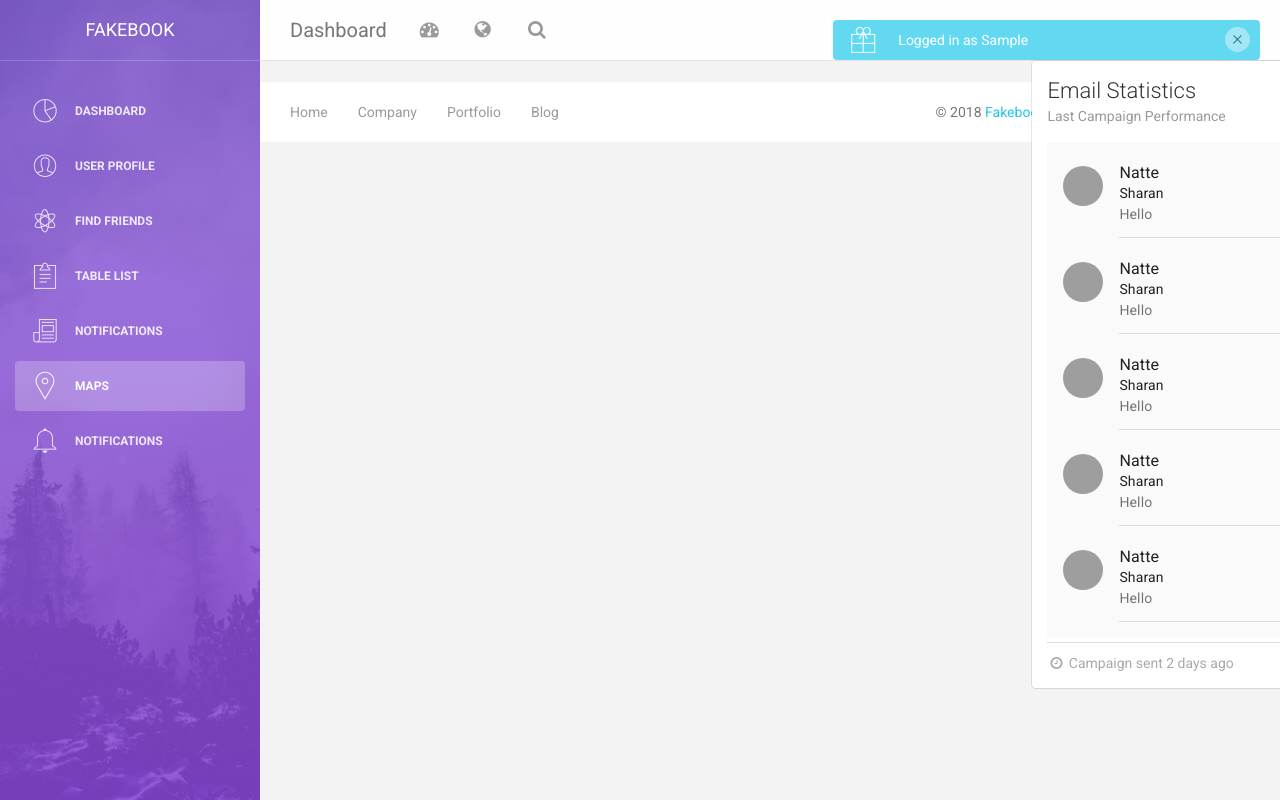
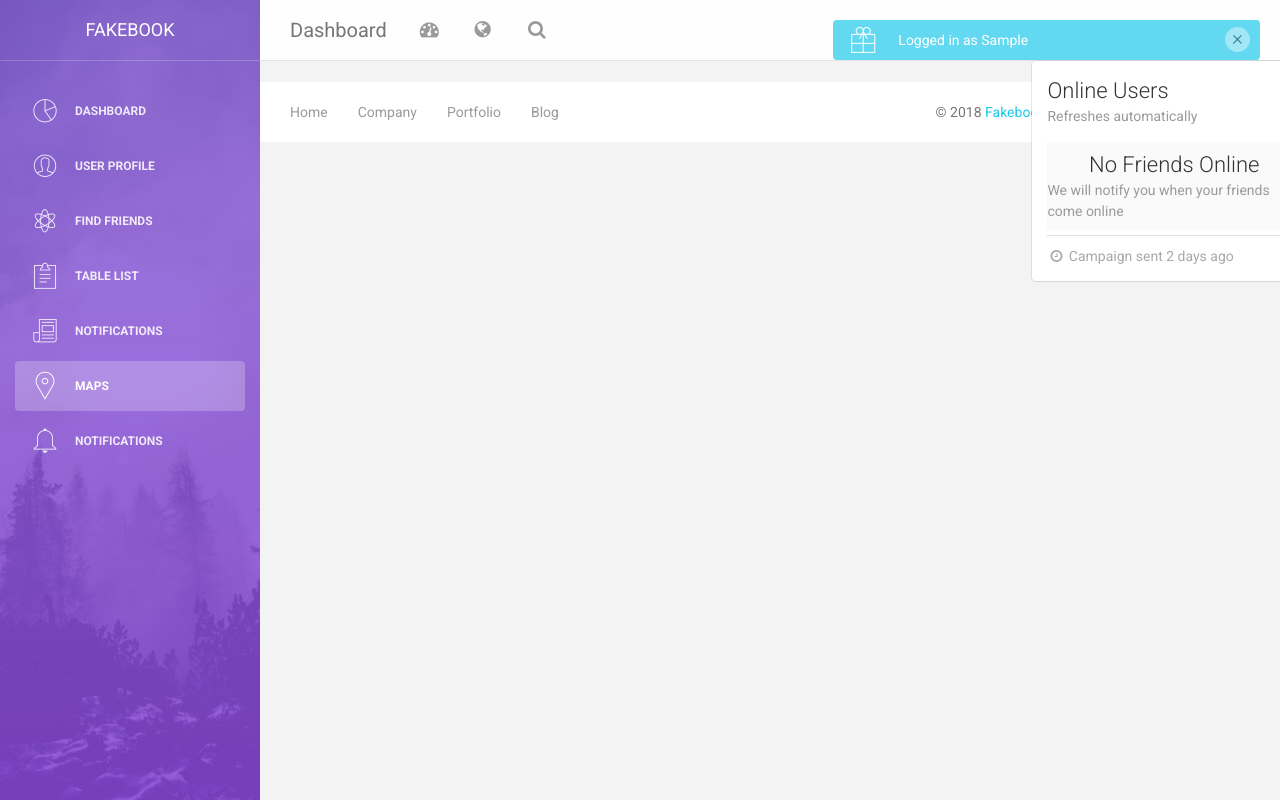
Before and after one commit to nattesharan/fakebook, a Flask app: page /maps in a window 1280 px wide. Run offline with Flask 2, Linux system fonts and the light colour scheme; the visitor is signed in with stand-in values (Sample User, id 1); data that the repository does not hold is empty; some libraries are stand-ins or nearby versions; grey boxes are pictures that could not be loaded.

Commit message:
online users feature done

```diff
--- a/api/api.py
+++ b/api/api.py
@@ -1,7 +1,7 @@
 from flask import Blueprint
 from flask_restful import Api
 from resources import FriendRequestHandler,DashboardNotificationsHandler,UserNotificationsHandler,\
-                        FriendsHandler
+                        FriendsHandler,OnlineFriendsHandler
 api_blueprint = Blueprint('api',__name__)
 api = Api(api_blueprint)
 
@@ -9,3 +9,4 @@ api.add_resource(FriendRequestHandler,'/api/friend-request')
 api.add_resource(DashboardNotificationsHandler,'/api/notifications')
 api.add_resource(UserNotificationsHandler,'/api/user/notifications')
 api.add_resource(FriendsHandler,'/api/friends')
+api.add_resource(OnlineFriendsHandler,'/api/online-users')
--- a/api/utils.py
+++ b/api/utils.py
@@ -28,3 +28,14 @@ def get_all_notifications(skip,limit):
 def get_all_people():
     people = FakeBookUser.objects.filter(id__ne=current_user.id)
     return [person.json for person in people]
+
+def get_all_online_friends(user):
+    friends = [friend.id for friend in user.friends]
+    if friends:
+        return FakeBookUser.objects.filter(is_online=True,id__in=friends)
+    else:
+        return []
+
+def get_all_online_friends_json():
+    online_users = get_all_online_friends(current_user)
+    return [user.online_json for user in online_users]
--- a/app/__init__.py
+++ b/app/__init__.py
@@ -27,6 +27,10 @@ def notify_user(person_id):
 
 def update_friends_list_for_receiver(user_id):
     socketio.emit('update_people_list',room=user_id)
+
+def refresh_online_friends(user_id):
+    socketio.emit('refresh_online_friends',room = user_id)
+
 @login_manager.user_loader
 def loaduser(user_id):
     user = FakeBookUser.objects.get(id=user_id)
--- a/app/static/js/controllers.js
+++ b/app/static/js/controllers.js
@@ -219,7 +219,6 @@ function UserNotificationsController($http,socket) {
             }
         }).then(function result(response) {
             vm.busy = false;
-            console.log(response.data.notifications);
             response.data.notifications.forEach(notification => {
                 vm.notifications.push(notification);
             });
@@ -230,3 +229,26 @@ function UserNotificationsController($http,socket) {
         });
     }
 }
+
+angular.module('fakebook').controller('OnlineWindowController', OnlineWindowController);
+OnlineWindowController.$inject = ['$http','socket'];
+
+function OnlineWindowController($http,socket) {
+    var vm = this;
+    vm.onlineUsers = [];
+    vm.headlines = []
+    vm.fetchOnlineUsers = fetchOnlineUsers;
+
+    function fetchOnlineUsers() {
+        $http({
+            method: 'GET',
+            url: '/api/online-users'
+        }).then(function result(response) {
+            vm.onlineUsers = response.data.online_friends;
+        });
+    }
+
+    socket.on('refresh_online_friends',function() {
+        fetchOnlineUsers();
+    });
+}
--- a/app/templates/fakebook_base.html
+++ b/app/templates/fakebook_base.html
@@ -183,78 +183,31 @@
                     {% block fakebook_content %}
                     {% endblock %}
             </div>
-            <div class="col-md-4 online-window">
+            <div class="col-md-4 online-window" ng-controller="OnlineWindowController as vm" ng-init="vm.fetchOnlineUsers()">
                     <div class="card">
 
                         <div class="header">
-                            <h4 class="title">Email Statistics</h4>
-                            <p class="category">Last Campaign Performance</p>
+                            <h4 class="title">Online Users</h4>
+                            <p class="category">Refreshes automatically</p>
                         </div>
                         <div class="content">
                             <md-content class="show-online-window">
-                                    <md-list>
-                                      <md-list-item class="md-3-line">
-                                        <img src="https://encrypted-tbn0.gstatic.com/images?q=tbn:ANd9GcR_Vj-0wLoY3-rq65F68vGoG8jNU9FLu0_7Vkscyj2Wqk6Of2g8" class="md-avatar" alt="">
-                                        <div class="md-list-item-text">
-                                          <h3>Natte</h3>
-                                          <h4>Sharan</h4>
-                                          <p>Hello</p>
-                                        </div>
-                                        <md-divider md-inset></md-divider>
-                                      </md-list-item>
-                                      <md-list>
-                                            <md-list-item class="md-3-line">
-                                              <img src="https://encrypted-tbn0.gstatic.com/images?q=tbn:ANd9GcR_Vj-0wLoY3-rq65F68vGoG8jNU9FLu0_7Vkscyj2Wqk6Of2g8" class="md-avatar" alt="">
-                                              <div class="md-list-item-text">
-                                                <h3>Natte</h3>
-                                                <h4>Sharan</h4>
-                                                <p>Hello</p>
-                                              </div>
-                                              <md-divider md-inset></md-divider>
-                                            </md-list-item>
-                                            <md-list>
-                                                    <md-list-item class="md-3-line">
-                                                      <img src="https://encrypted-tbn0.gstatic.com/images?q=tbn:ANd9GcR_Vj-0wLoY3-rq65F68vGoG8jNU9FLu0_7Vkscyj2Wqk6Of2g8" class="md-avatar" alt="">
-                                                      <div class="md-list-item-text">
-                                                        <h3>Natte</h3>
-                                                        <h4>Sharan</h4>
-                                                        <p>Hello</p>
-                                                      </div>
-                                                      <md-divider md-inset></md-divider>
-                                                    </md-list-item>
-                                                    <md-list>
-                                                            <md-list-item class="md-3-line">
-                                                              <img src="https://encrypted-tbn0.gstatic.com/images?q=tbn:ANd9GcR_Vj-0wLoY3-rq65F68vGoG8jNU9FLu0_7Vkscyj2Wqk6Of2g8" class="md-avatar" alt="">
-                                                              <div class="md-list-item-text">
-                                                                <h3>Natte</h3>
-                                                                <h4>Sharan</h4>
-                                                                <p>Hello</p>
-                                                              </div>
-                                                              <md-divider md-inset></md-divider>
-                                                            </md-list-item>
-                                                            <md-list>
-                                                                    <md-list-item class="md-3-line">
-                                                                      <img src="https://encrypted-tbn0.gstatic.com/images?q=tbn:ANd9GcR_Vj-0wLoY3-rq65F68vGoG8jNU9FLu0_7Vkscyj2Wqk6Of2g8" class="md-avatar" alt="">
-                                                                      <div class="md-list-item-text">
-                                                                        <h3>Natte</h3>
-                                                                        <h4>Sharan</h4>
-                                                                        <p>Hello</p>
-                                                                      </div>
-                                                                      <md-divider md-inset></md-divider>
-                                                                    </md-list-item>
-                                                                    <md-list>
-                                                                            <md-list-item class="md-3-line">
-                                                                              <img src="https://encrypted-tbn0.gstatic.com/images?q=tbn:ANd9GcR_Vj-0wLoY3-rq65F68vGoG8jNU9FLu0_7Vkscyj2Wqk6Of2g8" class="md-avatar" alt="">
-                                                                              <div class="md-list-item-text">
-                                                                                <h3>Natte</h3>
-                                                                                <h4>Sharan</h4>
-                                                                                <p>Hello</p>
-                                                                              </div>
-                                                                              <md-divider md-inset></md-divider>
-                                                                            </md-list-item>
-
-
-                                    </md-list>
+                                <md-list ng-show="vm.onlineUsers.length">
+                                    <md-list-item class="md-3-line" ng-repeat="onlineUser in vm.onlineUsers">
+                                    <img ng-src="[[ onlineUser.image ]]" class="md-avatar" alt="">
+                                    <div class="md-list-item-text">
+                                        <h3>[[ onlineUser.name ]]&nbsp;&nbsp;<i class="fa fa-circle" ng-if="onlineUser.is_online" style="color:rgb(66, 183, 42)" aria-hidden="true"></i></h3>
+                                        <h4>[[ onlineUser.email ]]</h4>
+                                    </div>
+                                    <md-divider md-inset></md-divider>
+                                    </md-list-item>
+                                </md-list>
+                                <md-list ng-hide="vm.onlineUsers.length">
+                                    <center>
+                                        <h4 class="title">No Friends Online</h4>
+                                    </center>
+                                    <p class="category">We will notify you when your friends come online</p>
+                                </md-list>
                             </md-content>
                             <div class="footer">
                                 <hr>
--- a/app/utils.py
+++ b/app/utils.py
@@ -5,7 +5,7 @@ def get_id_from_rooms(rooms):
         try:
             return ObjectId(room)
         except:
-            print "This is room id"
+            pass
 
 def get_active_user_ids():
     active_users = FakeBookUser.objects.filter(is_online=True).only('id')
```
Also changed, not shown: api/resources.py (+48 -25 lines), app/main_sockets.py (+8 -1 lines), fakebook/models.py (+9 -0 lines).
